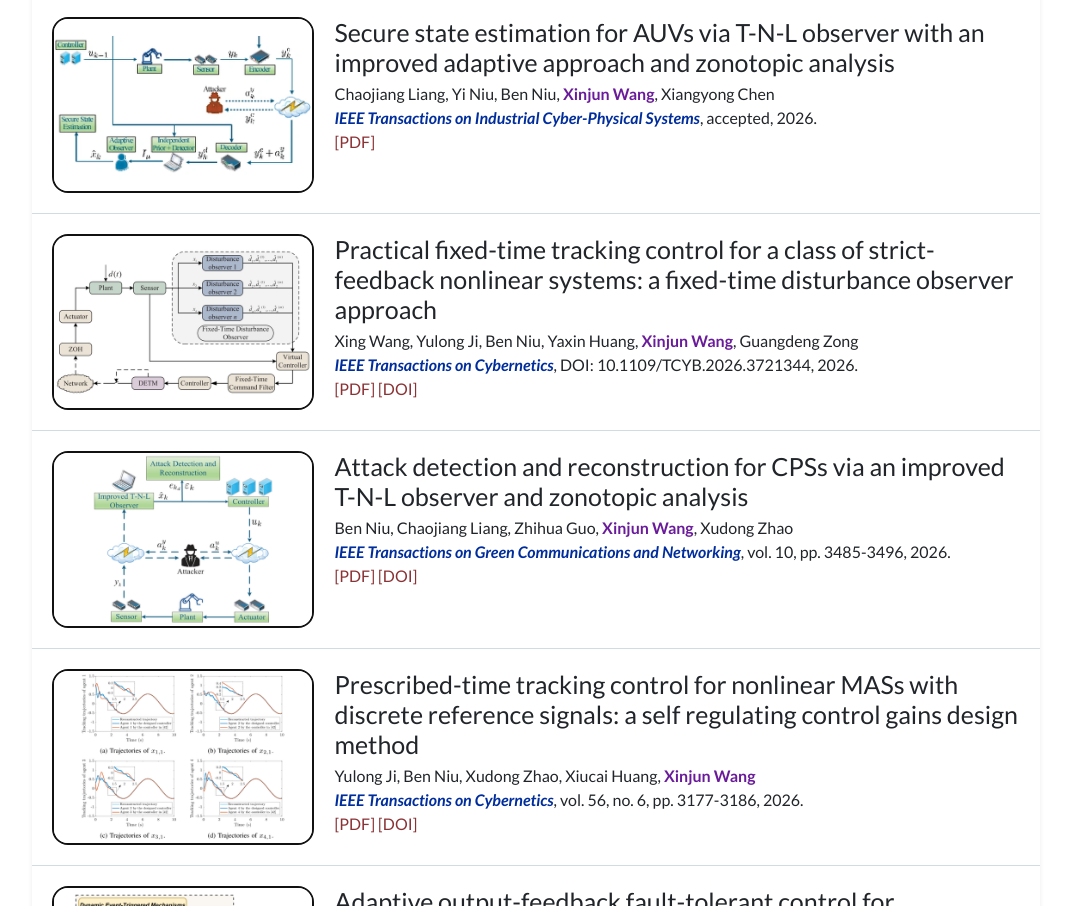
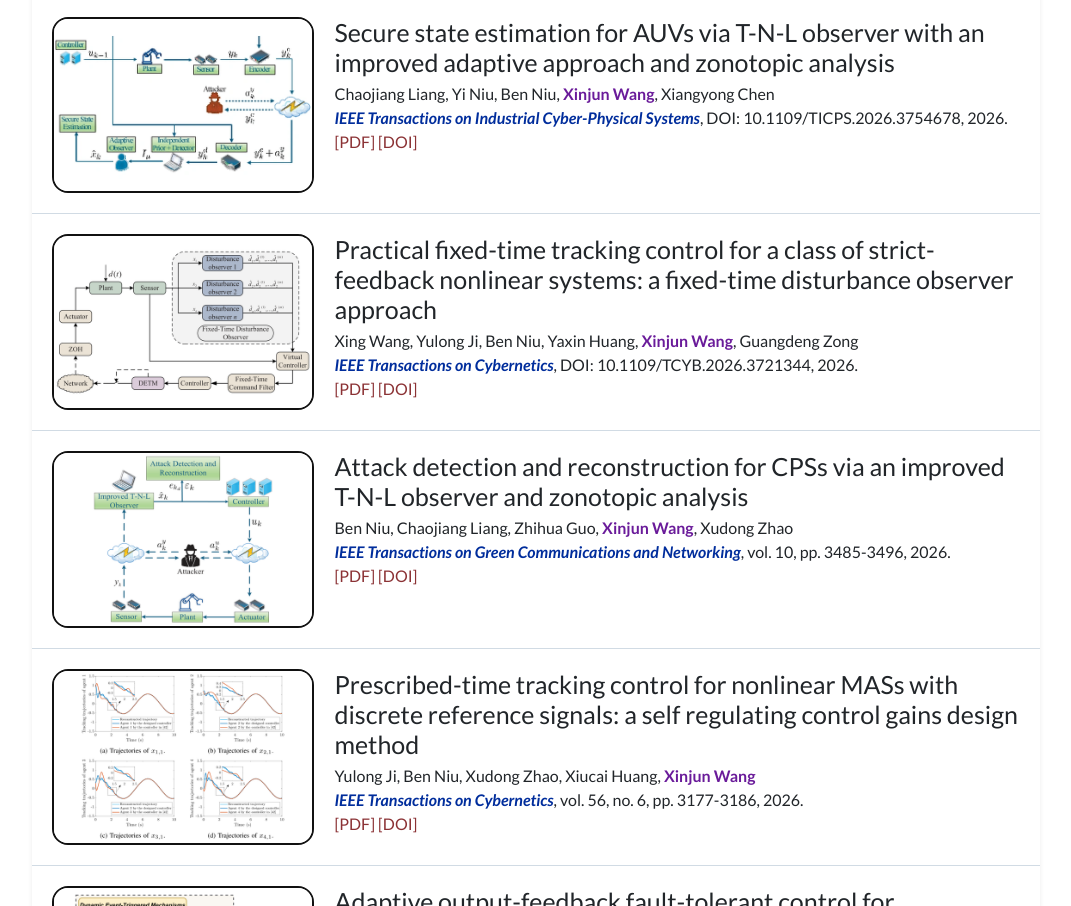
Before and after one commit to WANG-XINJUN/WANG-XINJUN.github.io, a plain HTML site: page publications.html in a window 1280 px wide. Shown: the part 1287-2193 px from the top of the page, without its empty margins (0-1071 px from the left). Drawn offline with nearby package versions, Linux system fonts and the light colour scheme; some packages are replaced by stand-ins of ours; some icons are missing.

Commit message:
Update AUV paper publication details

```diff
--- a/publications.html
+++ b/publications.html
@@ -370,8 +370,8 @@
         <div class="col-md-8 col-xl-9 p-3 pl-md-0">
             <h5 class="mt-0 mb-1 font-weight-normal">Secure state estimation for AUVs via T-N-L observer with an improved adaptive approach and zonotopic analysis</h5>
             <p class="mt-0 mb-0 small"><span class="text-body">Chaojiang Liang, </span><span class="text-body">Yi Niu, </span><span class="text-body">Ben Niu, </span><span class="text-body"><strong>Xinjun Wang</strong>, </span><span class="text-body">Xiangyong Chen</span></p>
-            <p class="mt-0 mb-0 small"><i class="publication-venue">IEEE Transactions on Industrial Cyber-Physical Systems</i>, accepted, 2026.</p>
-            <p class="small pb-0 mb-0 lh-125 text-muted abstract-links"><a target="_blank" rel="noopener noreferrer" href="/assets/paper-26.pdf">[PDF]</a></p>
+            <p class="mt-0 mb-0 small"><i class="publication-venue">IEEE Transactions on Industrial Cyber-Physical Systems</i>, DOI: 10.1109/TICPS.2026.3754678, 2026.</p>
+            <p class="small pb-0 mb-0 lh-125 text-muted abstract-links"><a target="_blank" rel="noopener noreferrer" href="/assets/paper-26.pdf?v=ieee">[PDF]</a> <a target="_blank" rel="noopener noreferrer" href="https://ieeexplore.ieee.org/document/11803073">[DOI]</a></p>
         </div>
     </div>
 </div>
@@ -380,8 +380,8 @@
         <figure class="mb-2" style="max-width: 280px;"><img src="/assets/images/papers/26.webp?v=frame-fit" loading="lazy" width="300" height="200" class="w-100 h-auto rounded-sm" alt="Encoding, channel injection, decoding, and attack isolation architecture for AUV secure state estimation."></figure>
         <h5 class="mt-0 mb-1 font-weight-normal">Secure state estimation for AUVs via T-N-L observer with an improved adaptive approach and zonotopic analysis</h5>
         <p class="mt-0 mb-0 small"><span class="text-body">Chaojiang Liang, </span><span class="text-body">Yi Niu, </span><span class="text-body">Ben Niu, </span><span class="text-body"><strong>Xinjun Wang</strong>, </span><span class="text-body">Xiangyong Chen</span></p>
-        <p class="mt-0 mb-0 small"><i class="publication-venue">IEEE Transactions on Industrial Cyber-Physical Systems</i>, accepted, 2026.</p>
-        <p class="small pb-0 mb-0 lh-125 text-muted abstract-links"><a target="_blank" rel="noopener noreferrer" href="/assets/paper-26.pdf">[PDF]</a></p>
+        <p class="mt-0 mb-0 small"><i class="publication-venue">IEEE Transactions on Industrial Cyber-Physical Systems</i>, DOI: 10.1109/TICPS.2026.3754678, 2026.</p>
+        <p class="small pb-0 mb-0 lh-125 text-muted abstract-links"><a target="_blank" rel="noopener noreferrer" href="/assets/paper-26.pdf?v=ieee">[PDF]</a> <a target="_blank" rel="noopener noreferrer" href="https://ieeexplore.ieee.org/document/11803073">[DOI]</a></p>
     </div></div></div>
 </div>
 
```
